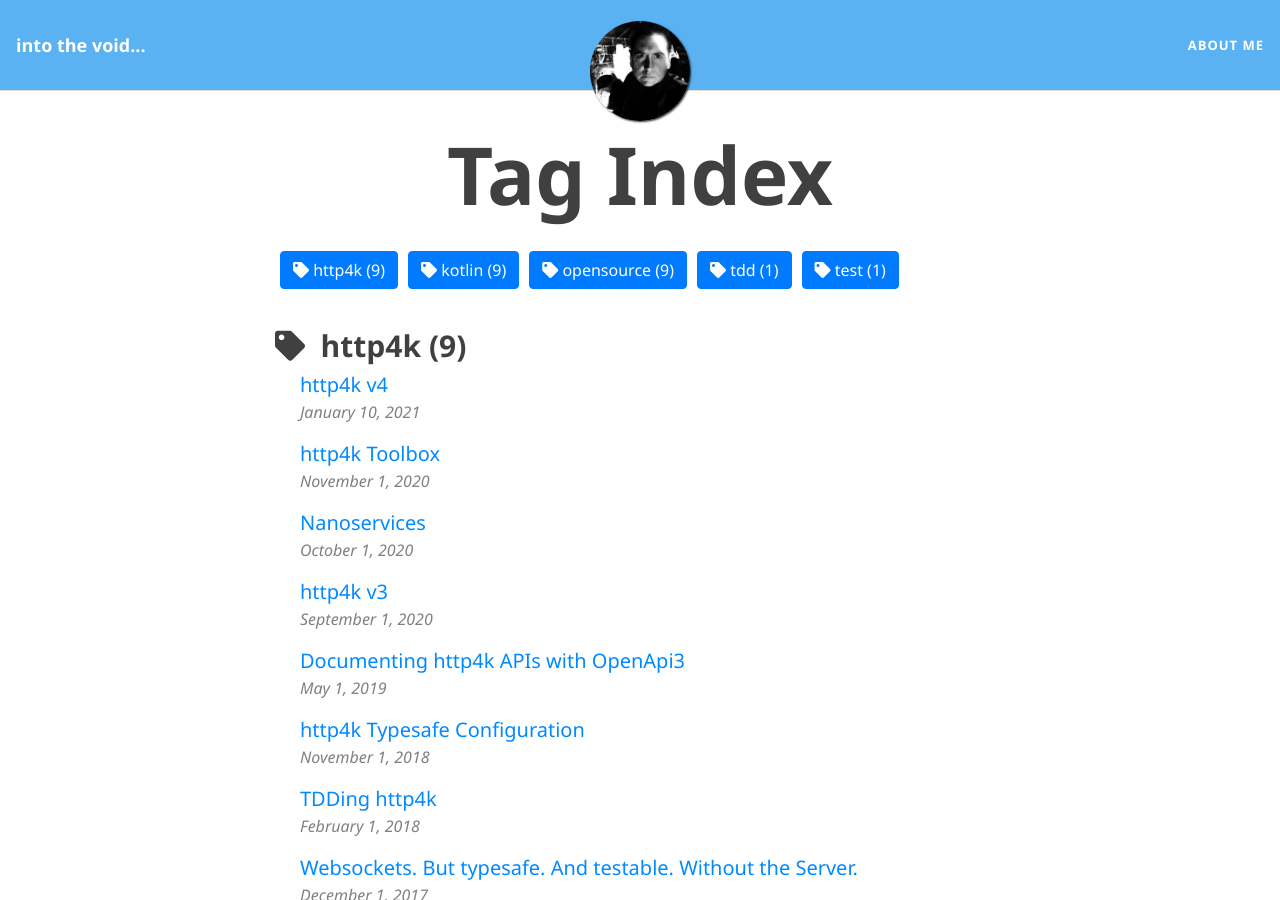
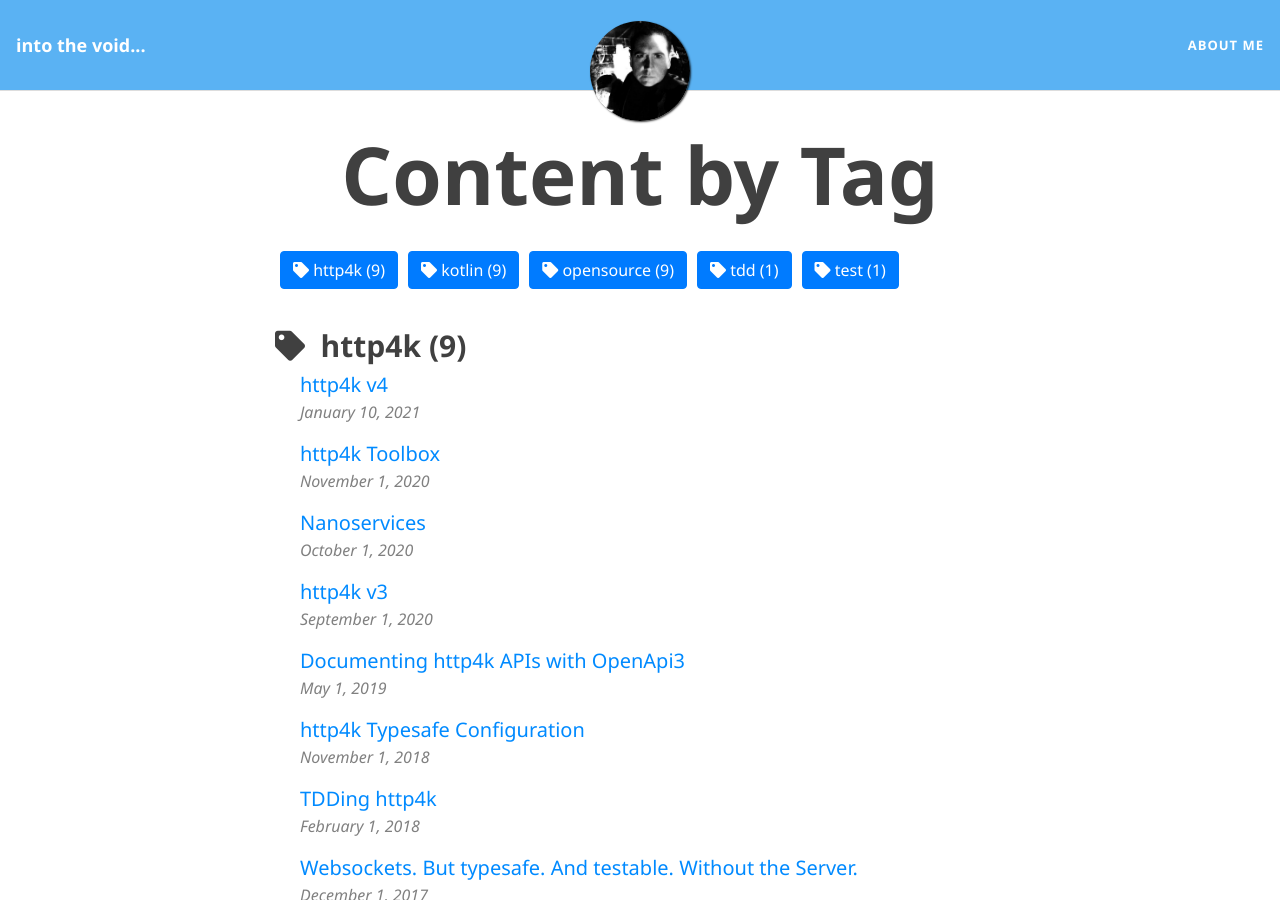
Before and after one commit to dmcg/daviddenton.github.io, a Jekyll site: the page built from tags.html, in a window 1280 px wide and 900 px high. Built offline with Jekyll 4.4.1, drawn with Linux system fonts in a browser that asks for light colours; nearby versions of some CDN libraries.

```diff
--- a/tags.html
+++ b/tags.html
@@ -1,6 +1,6 @@
 ---
 layout: page
-title: 'Tag Index'
+title: 'Content by Tag'
 ---
 
 {% assign date_format = site.date_format | default: "%B %-d, %Y" %}
```
